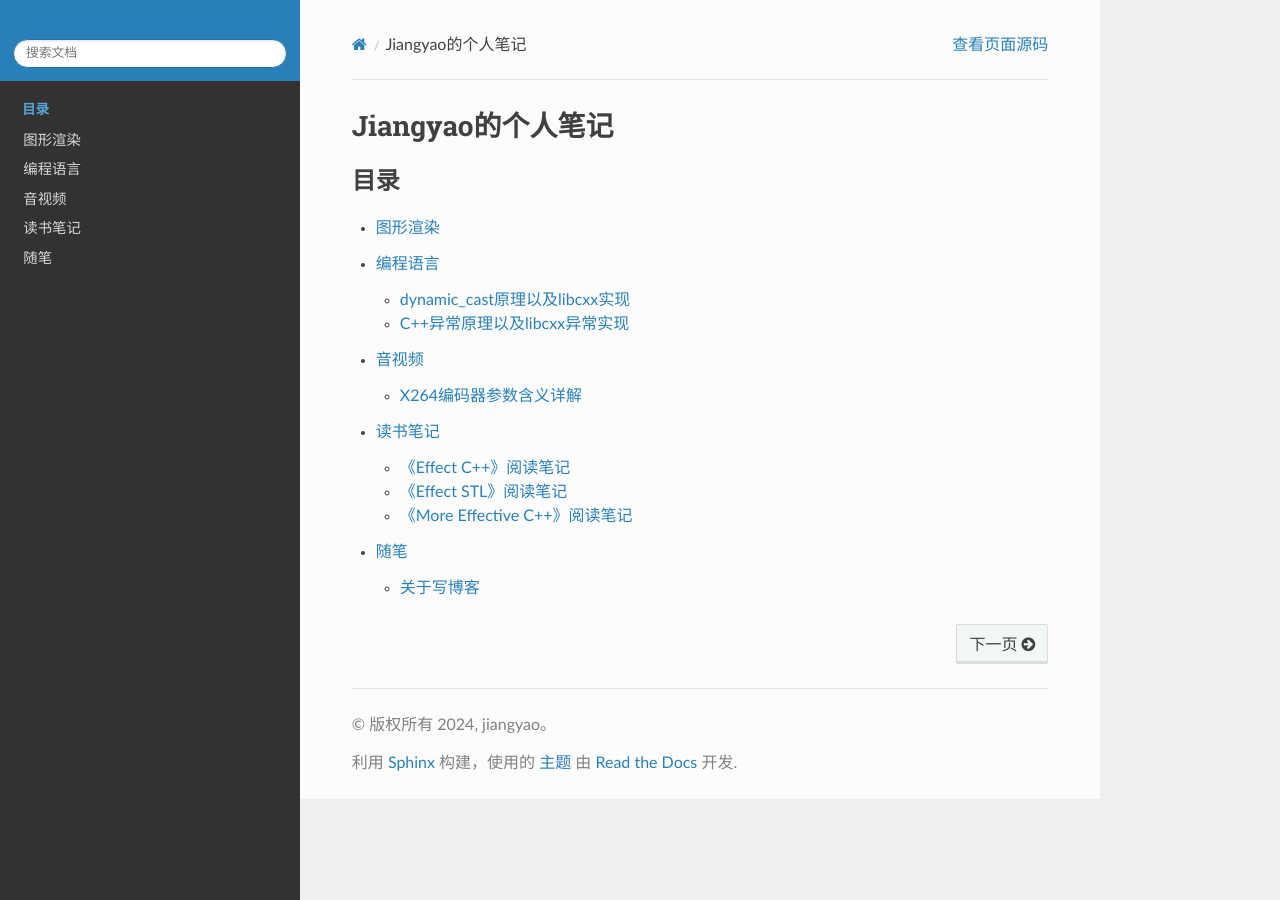
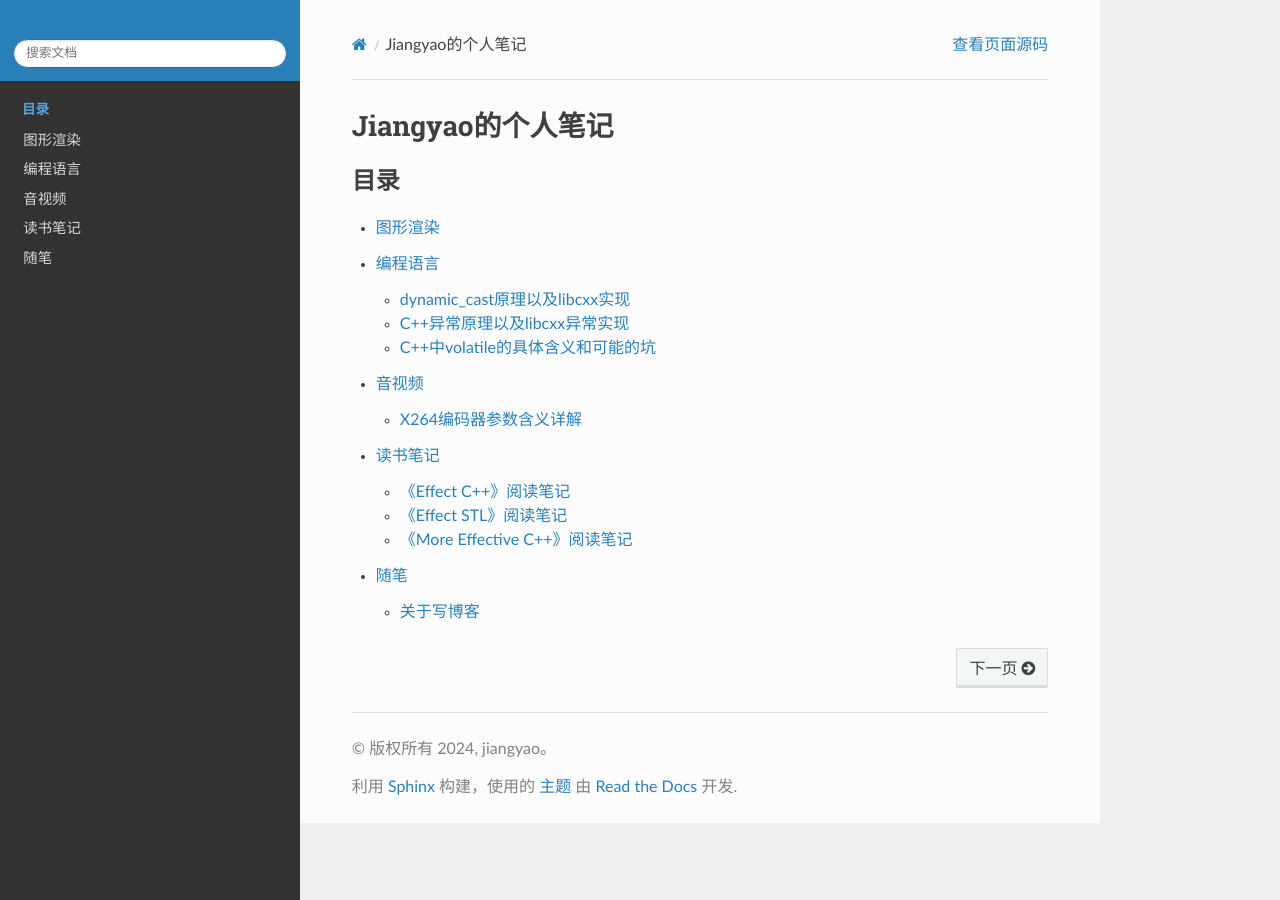
Before and after one commit to grayondream/MyNote, a Sphinx documentation site: the page built from source/index.rst, in a window 1280 px wide. Built offline with Sphinx 7.4.7 and the Read the Docs theme 3.1.0, drawn with Linux system fonts in a browser that asks for light colours; some of the changed lines change nothing that is shown.

Commit message:
fix: add voliate

````diff
--- /dev/null
+++ b/source/docs/编程语言/C++中volatile的具体含义和可能的坑.md
@@ -0,0 +1,187 @@
+# C++中volatile的具体含义和可能的坑
+&emsp;&emsp;似乎很多人不理解voliate和atomic啥区别，本文主要主要描述volatile的作用和使用场景。对比了atomic和volatile的区别，以及性能差异。最后补充了几条可能导致C++代码测试volatile导致正确结果错误结论的依据。
+
+## 1 volatile
+### 1.1 c++标准中对于volatile的定义
+>&emsp;&emsp;Every access (read or write operation, member function call, etc.) made through a glvalue expression of volatile-qualified type is treated as a visible side-effect for the purposes of optimization (that is, within a single thread of execution, volatile accesses cannot be optimized out or reordered with another visible side effect that is sequenced-before or sequenced-after the volatile access. This makes volatile objects suitable for communication with a signal handler, but not with another thread of execution, see std::memory_order). Any attempt to access a volatile object through a glvalue of non-volatile type (e.g. through a reference or pointer to non-volatile type) results in undefined behavior.
+
+&emsp;&emsp;CPP Reference中说的很清楚volatile的作用有两个：
+1. 提醒编译器不要对该变量相关的代码进行优化，避免出现意外的负面作用；
+2. 对类似的表达式不进行编译层面的指令重排。编译指令重排也是一种编译器优化手段，这条严格来说也是第一条的变种。
+
+&emsp;&emsp;下面看一段比较简单的代码：
+```c
+std::atomic<int> i = 0;
+volatile int j = 0;
+int g = 0;
+int n = 100000000;
+
+void func() {
+    for (int a = 0; a < n; a++) {
+        i++;
+    }
+}
+//func对应的汇编
+//00AB1010  mov         eax,5F5E100h
+//00AB1015  lock inc    dword ptr [i (0AB53FCh)]
+//00AB101C  sub         eax,1
+//00AB101F  jne         func+5h (0AB1015h)
+
+void func1() {
+    for (int a = 0; a < n; a++) {
+        j++;
+    }
+}
+//func1 对应的汇编
+//00AB1030  mov         eax,5F5E100h
+//00AB1035  nop         word ptr [eax+eax]
+//00AB1040  mov         ecx,dword ptr [j (0AB53F8h)]
+//00AB1046  inc         ecx
+//00AB1047  mov         dword ptr [j (0AB53F8h)],ecx
+//00AB104D  sub         eax,1
+//00AB1050  jne         func1+10h (0AB1040h)
+
+
+void func2() {
+    for (int a = 0; a < n; a++) {
+        g++;
+    }
+}
+//func2对应的汇编
+//add         dword ptr [g (0AB5400h)],5F5E100h
+```
+
+&emsp;&emsp;上面的代码中可以看到对于普通变量的++直接被编译器在编译期间就分析出来结果，直接赋值了，for循环直接被干掉了。为了避免编译器在编译期间计算出结果，我们加一行printf。
+```c
+void func1() {
+    for (int a = 0; a < n; a++) {
+        j++;
+        printf("");
+    }
+}
+//00CD1071  mov         esi,5F5E100h
+//00CD1076  nop         word ptr [eax+eax]
+//00CD1080  mov         eax,dword ptr [j (0CD53F0h)]
+//00CD1085  inc         eax
+//00CD1086  push        offset string "" (0CD31C8h)
+//00CD108B  mov         dword ptr [j (0CD53F0h)],eax
+//00CD1090  call        printf (0CD1010h)
+//00CD1095  add         esp,4
+//00CD1098  sub         esi,1
+//00CD109B  jne         func1+10h (0CD1080h)
+
+void func2() {
+    for (int a = 0; a < n; a++) {
+        g++;
+        printf("");
+    }
+}
+
+//    for (int a = 0; a < n; a++) {
+//00CD10A1  mov         esi,5F5E100h
+//00CD10A6  nop         word ptr [eax+eax]
+//00CD10B0  inc         dword ptr [g (0CD53F8h)]
+//00CD10B6  push        offset string "" (0CD31C8h)
+//00CD10BB  call        printf (0CD1010h)
+//00CD10C0  add         esp,4
+//00CD10C3  sub         esi,1
+//00CD10C6  jne         func2+10h (0CD10B0h)
+```
+
+&emsp;&emsp;可以看到普通类型编译的代码直接操作的内存，而volatile修饰的代码和没有开优化的代码一样。
+&emsp;&emsp;顺带贴一段llvm中关于volatile的描述。
+>&emsp;&emsp;If R is volatile, the result is target-dependent. (Volatile is supposed to give guarantees which can support ``sig_atomic_t`` in C/C++, and may be used for accesses to addresses that do not behave like normal memory. It does not generally provide cross-thread synchronization.
+
+### 1.2 volatile的实际应用
+&emsp;&emsp;volatile主要应用是和硬件打交道的代码中会用到，比如嵌入式等，另外，还有cppreference中提到了信号处理程序。比如下面的代码就是一个简单的定时器代码，Timer0Handler是时钟0的终端事件，程序的行为预期是经过一段时间即50个小时，程序退出。
+```c
+uint32_t volatile times= 0;
+void main(){
+	//时钟初始化
+	while(times < 50 * 60 * 60){
+    }
+}
+void Timer0Handler() interrupt 1{
+	++times;
+}
+```
+&emsp;&emsp;如果times不加volatile就会被编译器常量优化，导致while变成死循环。
+
+## 2 volatile和atomic
+&emsp;&emsp;先说结论volatile和atomic没有任何关系。volatile不保证原子性。
+### 2.1 msvc的扩展
+&emsp;&emsp;msvc对于volatile的实现不符合标准，自己扩展了volatile的语义。msvc提供了两种volatile，分别为```/volatile:iso```和```/volatile:ms```，其中x86机器上后者为默认，arm上前者为默认，详情参考[msvc-volatile](https://learn.microsoft.com/en-us/cpp/build/reference/volatile-volatile-keyword-interpretation?view=msvc-170)
+- volatile:Selects strict volatile semantics as defined by the ISO-standard C++ language. Acquire/release semantics are not guaranteed on volatile accesses. If the compiler targets ARM (except ARM64EC), this is the default interpretation of volatile.
+- volatile:ms：Selects Microsoft extended volatile semantics, which add memory ordering guarantees beyond the ISO-standard C++ language. Acquire/release semantics are guaranteed on volatile accesses. However, this option also forces the compiler to generate hardware memory barriers, which might add significant overhead on ARM and other weak memory-ordering architectures. If the compiler targets ARM64EC or any non-ARM platform, this is default interpretation of volatile.
+
+&emsp;&emsp;所以如果要在msvc上测试volatile要自己手动关掉选项。
+
+### 2.2 Intel的基础类型原子性
+&emsp;&emsp;首先明确一个问题基础类型是原子的吗？不是。首先CPP标准没有规定，其次现有的主流处理器也不都是，有一部分在特定场景下是。Intel保证对于aligned数据的访问是原子的。
+&emsp;&emsp;下面的内容来自于[Intel® 64 and IA-32 Architectures Software Developer’s Manual Combined Volumes: 1, 2A, 2B, 2C, 2D, 3A, 3B, 3C, 3D, and 4](https://www.intel.com/content/www/us/en/content-details/782158/intel-64-and-ia-32-architectures-software-developer-s-manual-combined-volumes-1-2a-2b-2c-2d-3a-3b-3c-3d-and-4.html?wapkw=intel%2064%20and%20ia-32%20architectures%20software%20developer%27s%20manual&docid=782161)9.1.1 Guaranteed Atomic Operations。
+>&emsp;&emsp;The Intel486 processor (and newer processors since) guarantees that the following basic memory operations will
+always be carried out atomically:
+• Reading or writing a byte.
+• Reading or writing a word aligned on a 16-bit boundary.
+• Reading or writing a doubleword aligned on a 32-bit boundary.
+&emsp;&emsp;The Pentium processor (and newer processors since) guarantees that the following additional memory operations
+will always be carried out atomically:
+• Reading or writing a quadword aligned on a 64-bit boundary.
+• 16-bit accesses to uncached memory locations that fit within a 32-bit data bus.
+&emsp;&emsp;The P6 family processors (and newer processors since) guarantee that the following additional memory operation will always be carried out atomically:
+• Unaligned 16-, 32-, and 64-bit accesses to cached memory that fit within a cache line。
+
+&emsp;&emsp;上面的文字简单总结下就是说对于部分新处理器读取特定大小的内存是原子的。为什么提这个，是因为你如果你用Intel处理器测试volatile，很大程度上会发现居然是原子的，导致错误的理解。
+
+### 2.3 原子变量、Volatile和普通类型的速度
+&emsp;&emsp;先说结论：原子变量<volatile<普通类型，越大越快。下面是测试代码：
+```c
+std::atomic<int> i = 0;
+volatile int j = 0;
+int g = 0;
+int n = 100000000;
+static void AtomicValue(benchmark::State& state) {
+  // Code inside this loop is measured repeatedly
+  for (auto _ : state) {
+    for(volatile int k = 0;k < n;k ++){
+      i++;
+    }
+  }
+}
+
+static void VolatileValue(benchmark::State& state) {
+  // Code before the loop is not measured
+  for (auto _ : state) {
+    for(volatile int k = 0;k < n;k ++){
+      j++;
+    }
+  }
+}
+
+static void IntValue(benchmark::State& state) {
+  // Code before the loop is not measured
+  for (auto _ : state) {
+    for(volatile int k = 0;k < n;k ++){
+      g++;
+    }
+  }
+}
+
+BENCHMARK(AtomicValue);
+BENCHMARK(VolatileValue);
+BENCHMARK(IntValue);
+```
+&emsp;&emsp;测试结果：
+![](https://cdn.jsdelivr.net/gh/grayondream/MyImageBlob@main/imgs/f83a37a5416a0d0099ee71a8d6771aa4.png)
+
+
+&emsp;&emsp;volatile比普通类型慢的原因是少了一些编译器的代码优化导致多次访问内存。而atomic因为要同步SB、L1、L2的数据到其他处理器缓存和内存导致变慢。对于早起的一些处理器实现atomic的方案比较粗暴，直接锁内存总线，直接导致所有CPU访存阻塞，性能更差。
+
+&emsp;&emsp;最后简单总结下，如果不是写嵌入式没有理由用volatile，用volatile来实现同步也是不合理的。
+
+## 3 参考文献
+- [Intel® 64 and IA-32 Architectures Software Developer’s Manual Combined Volumes: 1, 2A, 2B, 2C, 2D, 3A, 3B, 3C, 3D, and 4](https://www.intel.com/content/www/us/en/content-details/782158/intel-64-and-ia-32-architectures-software-developer-s-manual-combined-volumes-1-2a-2b-2c-2d-3a-3b-3c-3d-and-4.html?wapkw=intel%2064%20and%20ia-32%20architectures%20software%20developer%27s%20manual&docid=782161)
+- [cppreference-volatile](https://en.cppreference.com/w/cpp/language/cv)
+- [cpp-benchmark](https://quick-bench.com/q/3w0puz4J3xFvECaPgURYGZA3RVk)
+- [msvc-voliate](https://learn.microsoft.com/en-us/cpp/build/reference/volatile-volatile-keyword-interpretation?view=msvc-170)
+- [llvm-volatile](https://llvm.org/docs/LangRef.html#volatile-memory-accesses)
--- a/source/docs/编程语言/index.rst
+++ b/source/docs/编程语言/index.rst
@@ -7,3 +7,4 @@
 
    dynamic_cast原理以及libcxx实现
    C++异常原理以及libcxx异常实现
+   C++中volatile的具体含义和可能的坑
````
